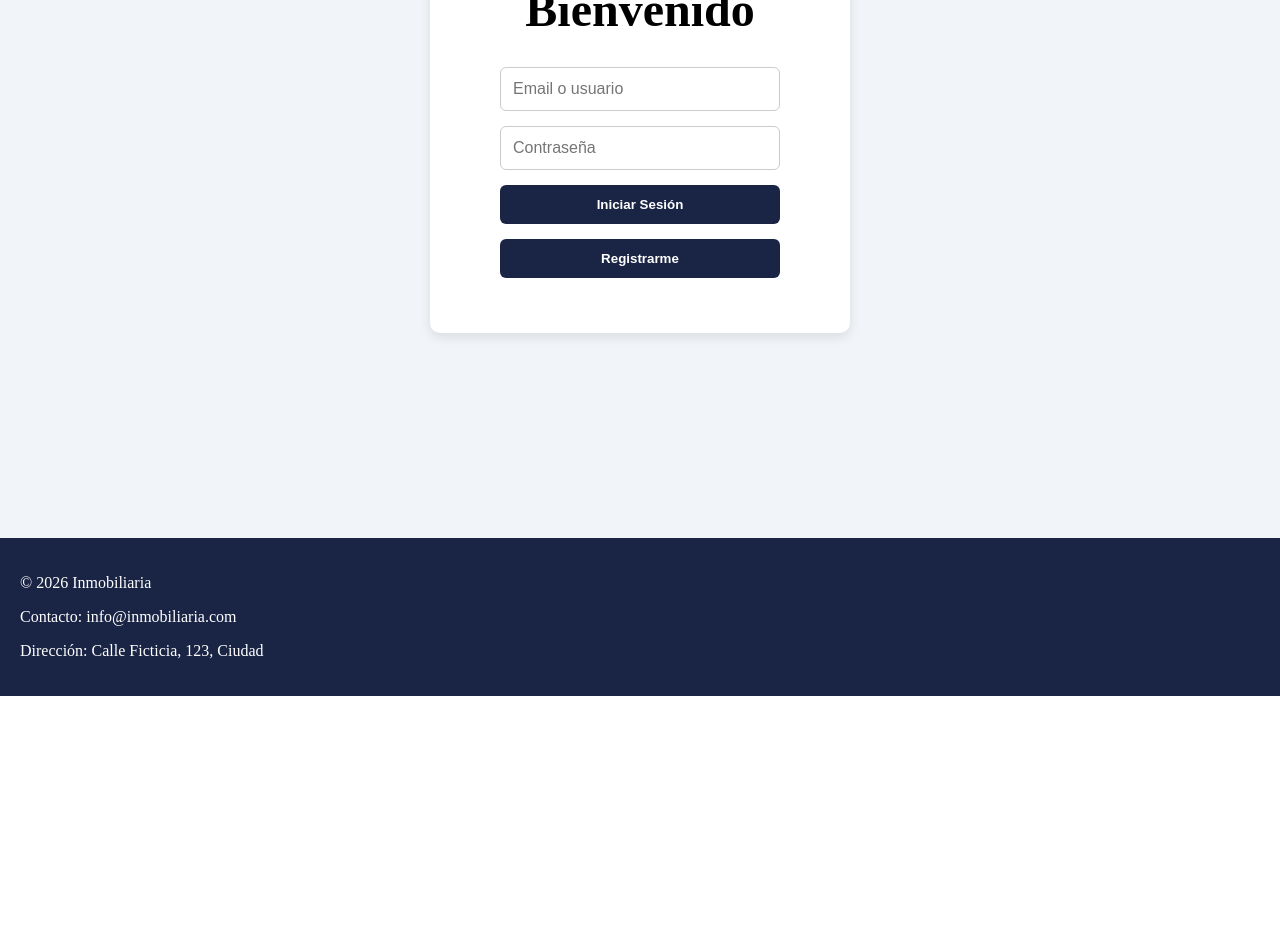
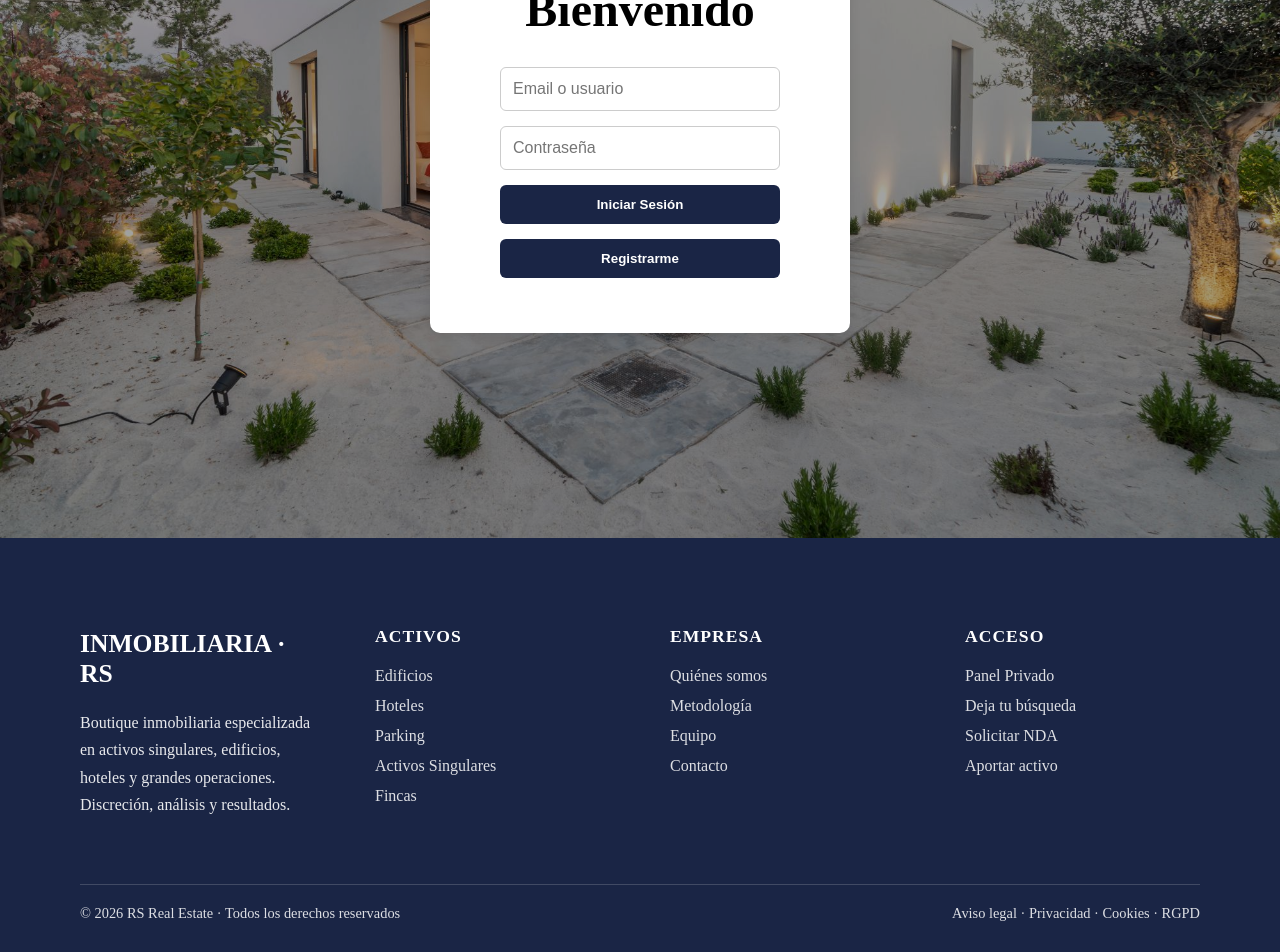
Before and after one commit to practicasreglado-wq/Inmobiliaria_Reglados, a Vue app: page /login in a window 1280 px wide. Shown: the part 262-1214 px from the top of the page. Before the commit the page ends 958 px from the top, so only its background shows below. Built offline with nearby package versions, Linux system fonts and the light colour scheme; no server answers.

Commit message:
Footer, register y login plantillas actualizadas

```diff
--- a/src/components/Footer.vue
+++ b/src/components/Footer.vue
@@ -1,8 +1,57 @@
 <template>
-  <footer>
-    <p>&copy; 2026 Inmobiliaria</p>
-    <p>Contacto: info@inmobiliaria.com</p>
-    <p>Dirección: Calle Ficticia, 123, Ciudad</p>
+  <footer class="footer">
+    <div class="footer-container">
+      <!-- Columna 1 -->
+      <div class="footer-col brand">
+        <h2>INMOBILIARIA · RS</h2>
+        <p>
+          Boutique inmobiliaria especializada en activos singulares,
+          edificios, hoteles y grandes operaciones.
+          Discreción, análisis y resultados.
+        </p>
+      </div>
+
+      <!-- Columna 2 -->
+      <div class="footer-col">
+        <h3>ACTIVOS</h3>
+        <ul>
+          <li>Edificios</li>
+          <li>Hoteles</li>
+          <li>Parking</li>
+          <li>Activos Singulares</li>
+          <li>Fincas</li>
+        </ul>
+      </div>
+
+      <!-- Columna 3 -->
+      <div class="footer-col">
+        <h3>EMPRESA</h3>
+        <ul>
+          <li>Quiénes somos</li>
+          <li>Metodología</li>
+          <li>Equipo</li>
+          <li>Contacto</li>
+        </ul>
+      </div>
+
+      <!-- Columna 4 -->
+      <div class="footer-col">
+        <h3>ACCESO</h3>
+        <ul>
+          <li>Panel Privado</li>
+          <li>Deja tu búsqueda</li>
+          <li>Solicitar NDA</li>
+          <li>Aportar activo</li>
+        </ul>
+      </div>
+
+    </div>
+
+    <!-- Parte inferior -->
+    <div class="footer-bottom">
+      <span>© 2026 RS Real Estate · Todos los derechos reservados</span>
+      <span>Aviso legal · Privacidad · Cookies · RGPD</span>
+    </div>
   </footer>
 </template>
 
@@ -13,10 +62,63 @@ export default {
 </script>
 
 <style scoped>
-footer {
+.footer {
   background-color: var(--azul-principal);
   color: var(--blanco);
-  text-align: start;
-  padding: 20px;
+  padding: 70px 80px 30px 80px;
+}
+
+.footer-container {
+  display: flex;
+  justify-content: space-between;
+  gap: 60px;
+  margin-bottom: 50px;
+}
+
+.footer-col {
+  flex: 1;
+}
+
+.brand h2 {
+  font-size: 1.6rem;
+  margin-bottom: 20px;
+  font-weight: 700;
+}
+
+.brand p {
+  line-height: 1.7;
+  opacity: 0.9;
+  max-width: 300px;
+}
+
+.footer-col h3 {
+  margin-bottom: 20px;
+  font-size: 1.1rem;
+  letter-spacing: 1px;
+}
+
+.footer-col ul {
+  list-style: none;
+  padding: 0;
+}
+
+.footer-col li {
+  margin-bottom: 12px;
+  opacity: 0.85;
+  cursor: pointer;
+  transition: 0.3s ease;
+}
+
+.footer-col li:hover {
+  opacity: 1;
+}
+
+.footer-bottom {
+  display: flex;
+  justify-content: space-between;
+  border-top: 1px solid rgba(255,255,255,0.2);
+  padding-top: 20px;
+  font-size: 0.9rem;
+  opacity: 0.85;
 }
 </style>
--- a/src/components/Header.vue
+++ b/src/components/Header.vue
@@ -17,12 +17,12 @@
         </li>
         <!-- Si NO está logueado -->
         <li v-if="!user">
-          <router-link to="/login">Login</router-link>
+          <router-link to="/login" class="btn-login">Login</router-link>
         </li>
 
         <!-- Si está logueado -->
-        <li v-if="user">
-          <router-link to="/dashboard">Búsqueda por catálogo</router-link>
+        <li v-if="user" >
+          <router-link to="/dashboard" >Búsqueda por catálogo</router-link>
         </li>
 
         <li v-if="user" class="bienvenido">
@@ -120,14 +120,14 @@ nav a:hover {
 }
 
 /* 🔵 Login como botón */
-nav a[href="/login"] {
+.btn-login {
   background-color: rgb(39, 56, 103);
   color: var(--blanco);
   padding: 10px 22px;
   border-radius: 8px;
 }
 
-nav a[href="/login"]:hover {
+.btn-login:hover {
   background-color: rgb(69, 129, 198);
   color: var(--blanco);
 }
@@ -155,8 +155,8 @@ nav a[href="/login"]:hover {
 .logout-btn:hover {
   background-color: var(--azul-secundario);
 }
-/* 🔥 Link activo */
-nav a.router-link-exact-active {
+
+nav a.router-link-exact-active:not(.btn-login) {
   color: var(--azul-secundario);
 }
 </style>
--- a/src/views/Login.vue
+++ b/src/views/Login.vue
@@ -1,5 +1,6 @@
 <template>
   <div class="login">
+    <div class="overlay"></div>
     <div class="vent-login">
       <h2>Bienvenido</h2><form @submit.prevent="login">
       <input type="text" v-model="identifier" placeholder="Email o usuario" required />
@@ -71,12 +72,25 @@ export default {
 </script>
 <style scoped>
 .login {
+  position: relative;
   min-height: 100vh;
+
+  background-image: url('@/assets/contact_img.jpg'); /* cambia la imagen */
+  background-size: cover;
+  background-position: center;
+  background-repeat: no-repeat;
+
   display: flex;
   flex-direction: column;
   justify-content: center;
   align-items: center;
-  background-color: var(--gris-claro);
+}
+
+.overlay {
+  position: absolute;
+  inset: 0;
+  background: rgba(0, 0, 0, 0.363);
+  z-index: 0;
 }
 
 .login h2 {
@@ -90,6 +104,7 @@ export default {
   padding: 0 40px 25px;
   border-radius: 10px;
   box-shadow: 0 4px 12px rgba(0, 0, 0, 0.1);
+  z-index: 1;
 }
 /* Tarjeta opcional más elegante */
 form {
--- a/src/views/Register.vue
+++ b/src/views/Register.vue
@@ -1,5 +1,6 @@
 <template>
   <div class="register">
+    <div class="overlay"></div>
     <div class="vent-register">
       <h2>Bienvenido</h2>
       <form @submit.prevent="register">
@@ -76,12 +77,25 @@ export default {
 </script>
 <style scoped>
 .register {
+  position: relative;
   min-height: 100vh;
+
+  background-image: url('@/assets/contact_img.jpg'); /* cambia la imagen */
+  background-size: cover;
+  background-position: center;
+  background-repeat: no-repeat;
+
   display: flex;
   flex-direction: column;
   justify-content: center;
   align-items: center;
-  background-color: var(--gris-claro);
+}
+
+.overlay {
+  position: absolute;
+  inset: 0;
+  background: rgba(0, 0, 0, 0.363);
+  z-index: 0;
 }
 
 .register h2 {
@@ -94,6 +108,7 @@ export default {
   padding: 0 40px 25px;
   border-radius: 10px;
   box-shadow: 0 4px 12px rgba(0, 0, 0, 0.1);
+  z-index: 1;
 }
 
 /* Tarjeta */
```
